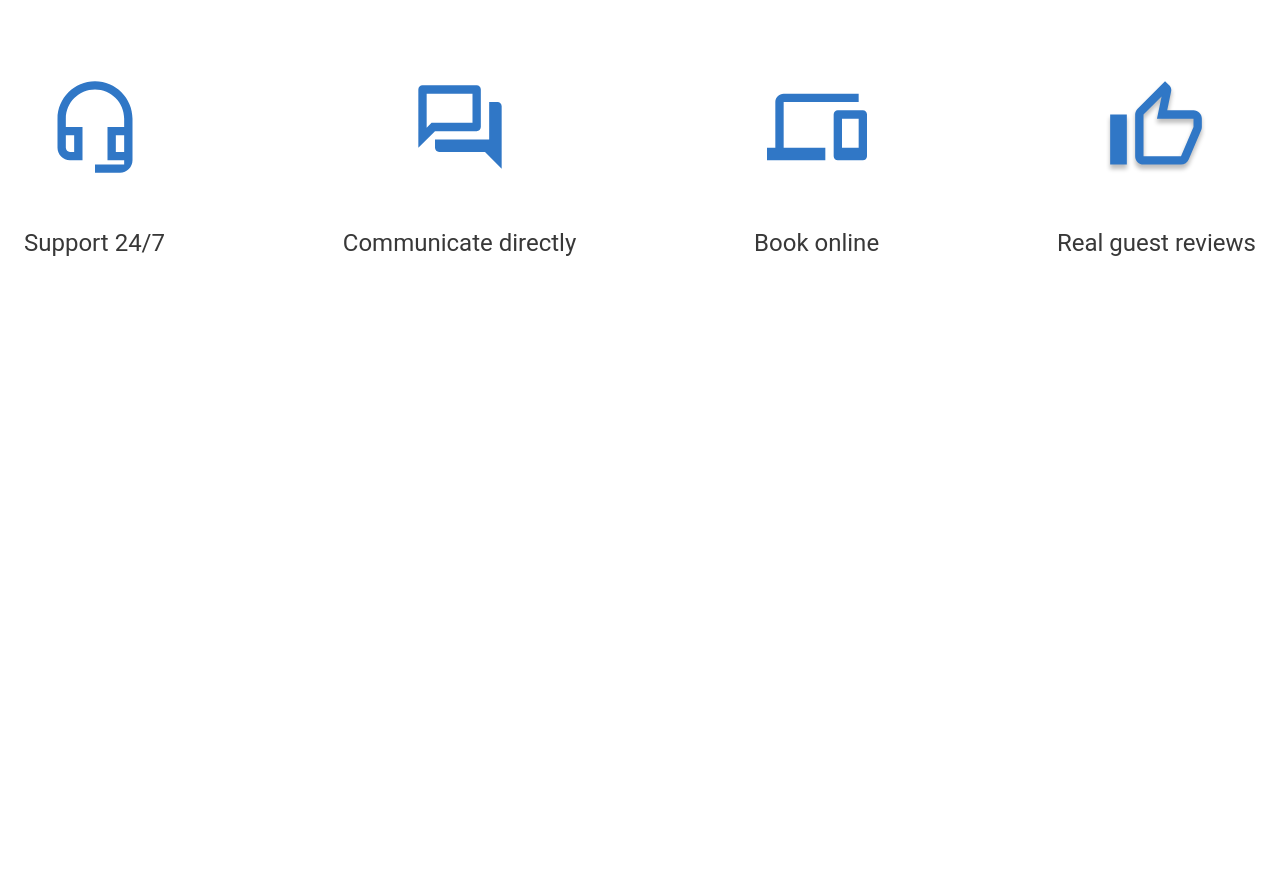
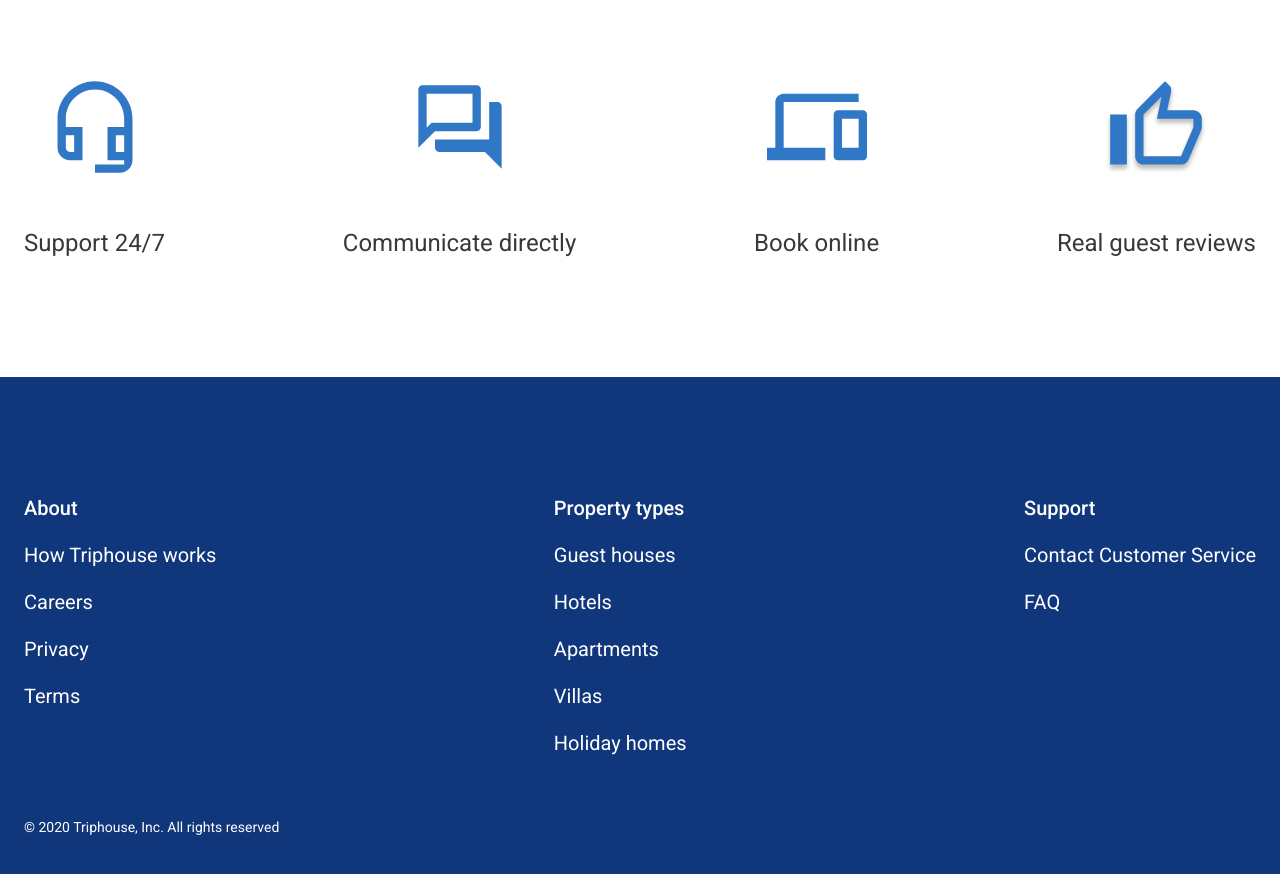
Before and after one commit to sergey87chuvasov/if-html, a plain HTML site: page Triphouse-project/index.html in a window 1280 px wide. Shown: the part 190-1064 px from the top of the page. Before the commit the page ends 800 px from the top, so only its background shows below. Drawn offline with Linux system fonts and the light colour scheme.

Commit message:
added footer with media and fonts (#4)

```diff
--- a/Triphouse-project/css/style.css
+++ b/Triphouse-project/css/style.css
@@ -2,6 +2,12 @@
   margin: 0;
   padding: 0;
   box-sizing: border-box;
+}
+body {
+  /* font-family: 'Open Sans',
+  sans-serif; */
+  font-family: 'Roboto',
+  sans-serif;
 }
 .container {
   max-width: 1262px;
@@ -48,6 +54,47 @@
   font-size: 24px;
   line-height: 28px;
 }
+.footer {
+  padding: 120px 0px;
+  background-color: #10367C;
+  color: #fff;
+}
+.footer__logo {
+  text-align: center;
+  display: none;
+}
+.footer__items {
+  display: flex;
+  justify-content: space-between;
+}
+.footer__item-title {
+  font-weight: 500;
+  font-style: normal;
+  font-size: 20px;
+  line-height: 23px;
+  margin-bottom: 24px;
+  cursor: pointer;
+}
+.footer__item-lists {
+  list-style-type: none;
+  font-weight: normal;
+  font-size: 20px;
+  line-height: 23px;
+  cursor: pointer;
+}
+.footer__item-list +.footer__item-list {
+  margin-top: 24px;
+}
+.footer__item-link {
+  text-decoration: none;
+  color: #fff;
+}
+.footer__info {
+  font-weight: normal;
+  margin-top: 64px;
+  font-size: 14px;
+  line-height: 16px;
+}
 
 @media (max-width: 360px) {
   .offer {
@@ -74,4 +121,35 @@
     font-size: 15px;
     line-height: 18px;
   }
+  .footer {
+    padding: 40px 0;
+  }
+  .footer__logo {
+    display: block;
+    margin-bottom: 40px;
+  }
+  .footer__item-title {
+    font-size: 15px;
+    line-height: 18px;
+    text-decoration: underline;
+    margin-bottom: 0;
+  }
+  .footer__item-title {
+    margin-right: 16px;
+  }
+  .footer__items {
+   justify-content: center;
+  }
+  .footer__item:last-child .footer__item-title:first-child {
+    margin-right: 0;
+  }
+  .footer__item-lists {
+    display: none;
+  }
+  .footer__info {
+    text-align: center;
+    font-size: 12px;
+    line-height: 14px;
+    margin-top: 32px;
+  }
 }
--- a/Triphouse-project/index.html
+++ b/Triphouse-project/index.html
@@ -4,6 +4,11 @@
     <meta charset="UTF-8" />
     <meta http-equiv="X-UA-Compatible" content="IE=edge" />
     <meta name="viewport" content="width=device-width, initial-scale=1.0" />
+    <link rel="preconnect" href="https://fonts.gstatic.com" />
+    <link
+      href="https://fonts.googleapis.com/css2?family=Open+Sans:wght@600&family=Roboto:wght@300;400;500&display=swap"
+      rel="stylesheet"
+    />
     <link rel="stylesheet" href="./css/style.css" />
     <title>Triphouse-project</title>
   </head>
@@ -13,23 +18,99 @@
         <h1 class="offer__title">What do we offer</h1>
         <div class="offer__items">
           <div class="offer__item">
-            <img class="offer__item-img" src="./images/offer-1.svg" alt="offer pic-1" />
+            <img
+              class="offer__item-img"
+              src="./images/offer-1.svg"
+              alt="offer pic-1"
+            />
             <p class="offer__item-text">Support 24/7</p>
           </div>
           <div class="offer__item">
-            <img class="offer__item-img" src="./images/offer-2.svg" alt="offer pic-2" />
+            <img
+              class="offer__item-img"
+              src="./images/offer-2.svg"
+              alt="offer pic-2"
+            />
             <p class="offer__item-text">Communicate directly</p>
           </div>
           <div class="offer__item">
-            <img class="offer__item-img" src="./images/offer-3.svg" alt="offer pic-3" />
+            <img
+              class="offer__item-img"
+              src="./images/offer-3.svg"
+              alt="offer pic-3"
+            />
             <p class="offer__item-text">Book online</p>
           </div>
           <div class="offer__item">
-            <img class="offer__item-img" src="./images/offer-4.svg" alt="offer pic-3" />
+            <img
+              class="offer__item-img"
+              src="./images/offer-4.svg"
+              alt="offer pic-3"
+            />
             <p class="offer__item-text">Real guest reviews</p>
           </div>
         </div>
       </div>
     </section>
+    <footer class="footer">
+      <div class="container">
+      <div class="footer__logo">
+      <a class="footer__logo-link" href="#"><img src="./images/logo-footer-media.svg" alt="logo pic"></a>
+      </div>
+        <div class="footer__items">
+          <div class="footer__item">
+            <h4 class="footer__item-title">About</h4>
+            <ul class="footer__item-lists">
+              <li class="footer__item-list">
+                <a class="footer__item-link" href="#">How Triphouse works</a>
+              </li>
+              <li class="footer__item-list">
+                <a class="footer__item-link" href="#">Careers</a>
+              </li>
+              <li class="footer__item-list">
+                <a class="footer__item-link" href="#">Privacy</a>
+              </li>
+              <li class="footer__item-list">
+                <a class="footer__item-link" href="#">Terms</a>
+              </li>
+            </ul>
+          </div>
+          <div class="footer__item">
+            <h4 class="footer__item-title">Property types</h4>
+            <ul class="footer__item-lists">
+              <li class="footer__item-list">
+                <a class="footer__item-link" href="#">Guest houses</a>
+              </li>
+              <li class="footer__item-list">
+                <a class="footer__item-link" href="#">Hotels</a>
+              </li>
+              <li class="footer__item-list">
+                <a class="footer__item-link" href="#">Apartments</a>
+              </li>
+              <li class="footer__item-list">
+                <a class="footer__item-link" href="#">Villas</a>
+              </li>
+              <li class="footer__item-list">
+                <a class="footer__item-link" href="#">Holiday homes</a>
+              </li>
+            </ul>
+          </div>
+          <div class="footer__item">
+            <h4 class="footer__item-title">Support</h4>
+            <ul class="footer__item-lists">
+              <li class="footer__item-list">
+                <a class="footer__item-link" href="#">Contact Customer Service</a>
+              </li>
+              <li class="footer__item-list">
+                <a class="footer__item-link" href="#">FAQ</a>
+              </li>
+            </ul>
+          </div>
+        </div>
+        <div class="footer__info">
+          &copy; 2020 Triphouse, Inc. All rights reserved
+        </div>
+      </div>
+    </footer>
   </body>
 </html>
```
Also changed, not shown: Triphouse-project/images/logo-footer-media.svg (added). Lines whose indentation alone changed are shown as unchanged.
